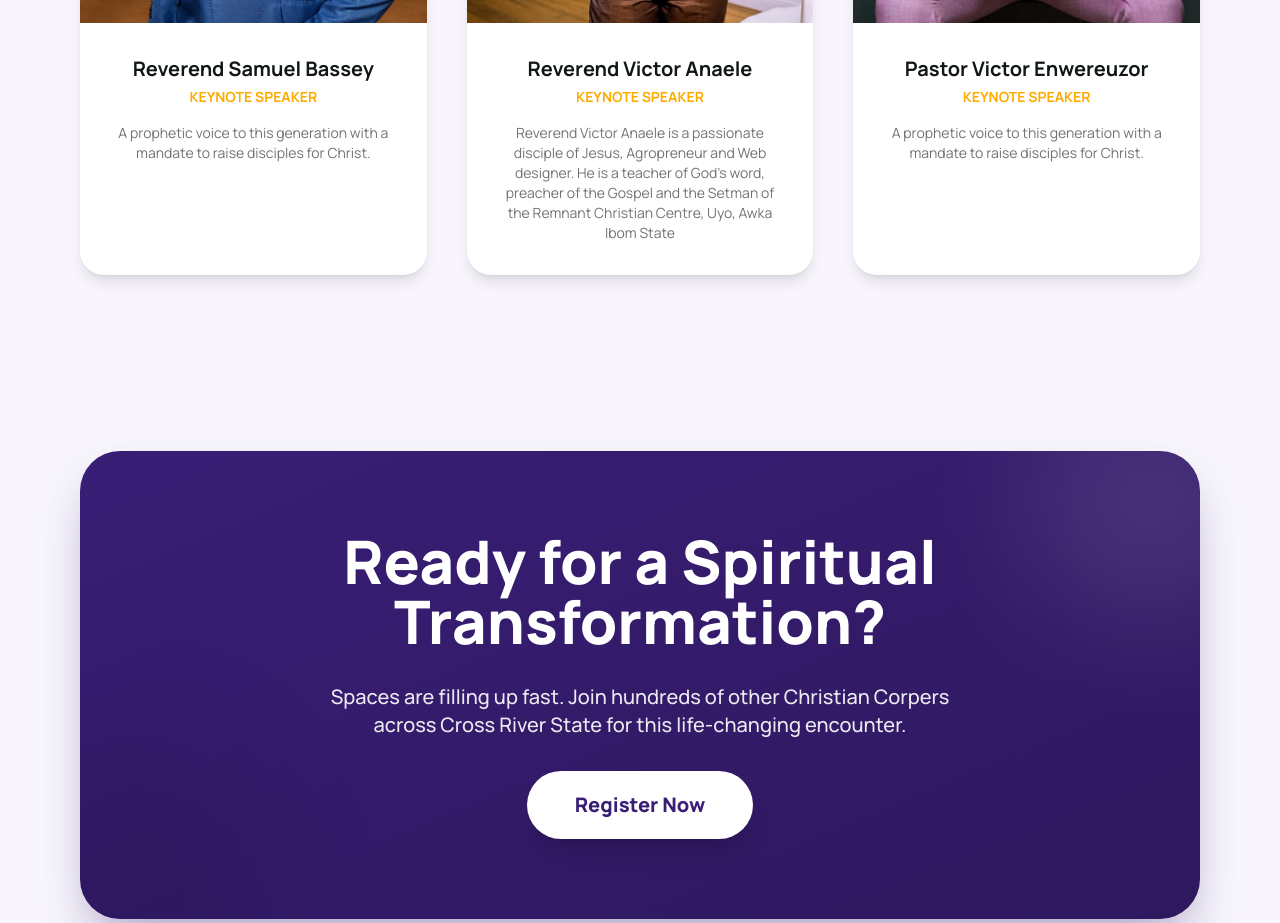
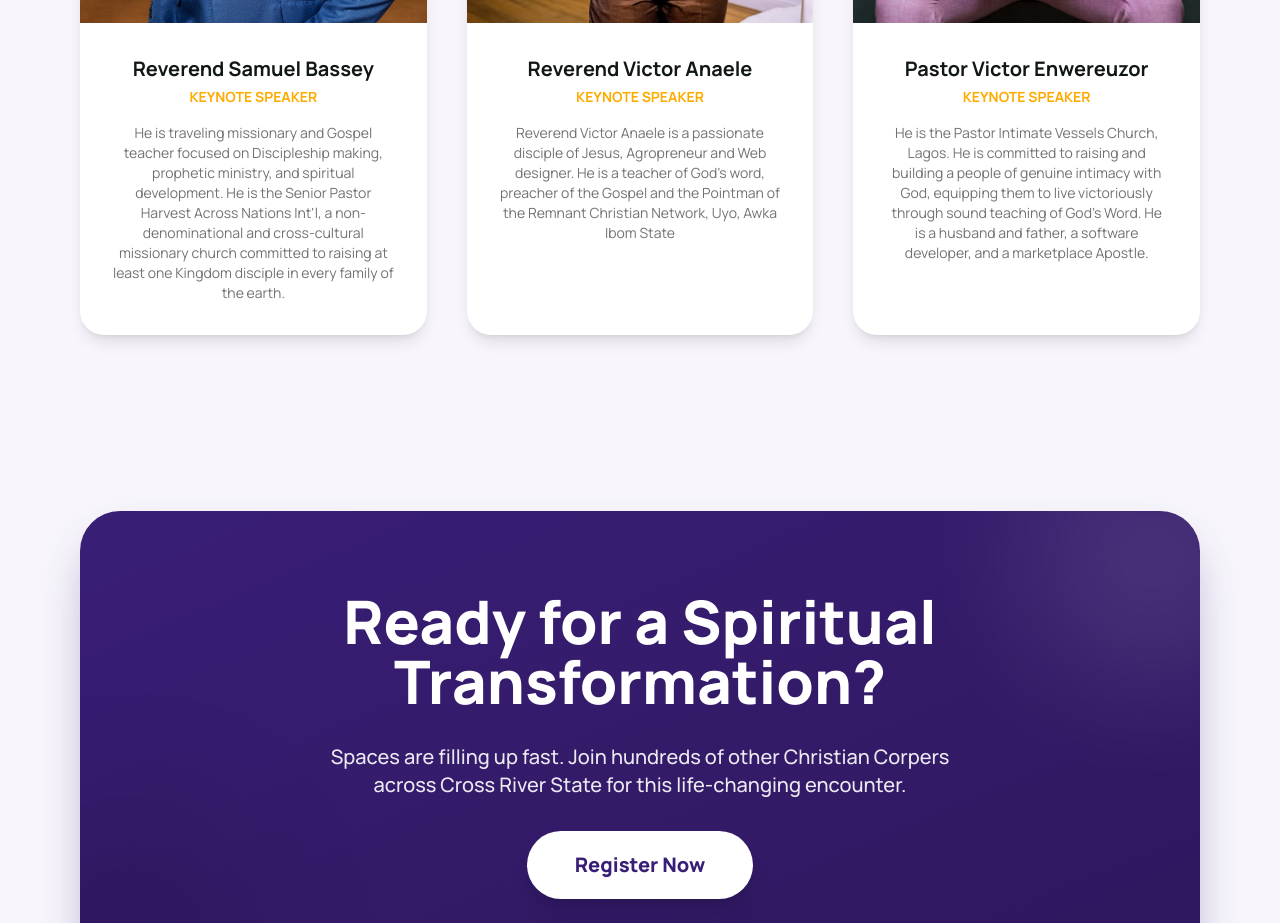
Before and after one commit to Psalmsheg/nccf-crs, a React (Vite) app: page / in a window 1280 px wide. Shown: the part 3960-4883 px from the top of the page. Built offline with nearby package versions, Linux system fonts and the light colour scheme.

Commit message:
guest ministers  updated

```diff
--- a/src/components/GuestMinister.jsx
+++ b/src/components/GuestMinister.jsx
@@ -54,7 +54,7 @@ const GuestMinister = () => {
             <div className="p-8 text-center">
               <h4 className="text-xl font-bold mb-1">Reverend Samuel Bassey</h4>
               <p className="text-[#feab00] text-sm font-bold uppercase mb-4">Keynote Speaker</p>
-              <p className="text-[#111813]/60 text-sm">A prophetic voice to this generation with a mandate to raise disciples for Christ.</p>
+              <p className="text-[#111813]/60 text-sm">He is traveling missionary and Gospel teacher focused on Discipleship making, prophetic ministry, and spiritual development. He is the Senior Pastor Harvest Across Nations Int'l, a non-denominational and cross-cultural missionary church committed to raising at least one Kingdom disciple in every family of the earth.</p>
             </div>
           </div>
 
@@ -66,7 +66,7 @@ const GuestMinister = () => {
             <div className="p-8 text-center">
               <h4 className="text-xl font-bold mb-1">Reverend Victor Anaele</h4>
               <p className="text-[#feab00] text-sm font-bold uppercase mb-4">Keynote Speaker</p>
-              <p className="text-[#111813]/60 text-sm">Reverend Victor Anaele is a passionate disciple of Jesus, Agropreneur and Web designer. He is a teacher of God's word, preacher of the Gospel and the Setman of the Remnant Christian Centre, Uyo, Awka Ibom State</p>
+              <p className="text-[#111813]/60 text-sm">Reverend Victor Anaele is a passionate disciple of Jesus, Agropreneur and Web designer. He is a teacher of God's word, preacher of the Gospel and the Pointman of the Remnant Christian Network, Uyo, Awka Ibom State</p>
             </div>
           </div>
 
@@ -78,7 +78,7 @@ const GuestMinister = () => {
             <div className="p-8 text-center">
               <h4 className="text-xl font-bold mb-1">Pastor Victor Enwereuzor</h4>
               <p className="text-[#feab00] text-sm font-bold uppercase mb-4">Keynote Speaker</p>
-              <p className="text-[#111813]/60 text-sm">A prophetic voice to this generation with a mandate to raise disciples for Christ.</p>
+              <p className="text-[#111813]/60 text-sm">He is the Pastor Intimate Vessels Church, Lagos. He is committed to raising and building a people of genuine intimacy with God, equipping them to live victoriously through sound teaching of God's Word. He is a husband and father, a software developer, and a marketplace Apostle.</p>
             </div>
           </div>
         </div>
--- a/src/components/Schedule.jsx
+++ b/src/components/Schedule.jsx
@@ -113,7 +113,7 @@ const Schedule = () => {
         {
           title: 'Saturday Afternoon Session',
           items: [
-            { time: '2:00PM – 5:00PM', program: 'Alumni Reunion', minister: 'Pastor Joshua' },
+            { time: '2:00PM – 5:00PM', program: 'Alumni Reunion', minister: 'Pastor Joshua Olalekan' },
             { time: '5:00PM – 5:20PM', program: 'Praise and Worship', minister: 'Fountain Choir' },
             { time: '5:20PM – 6:20PM', program: 'Health Matters', minister: 'Pastor Adesanya Emmanuel' },
             {
```
